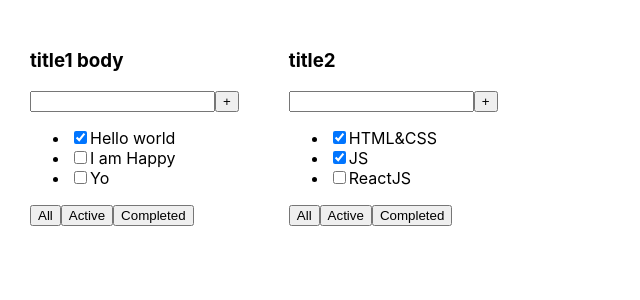
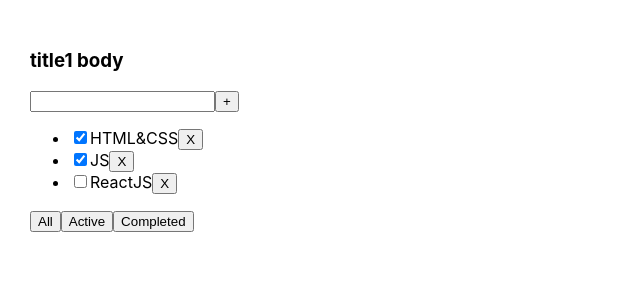
Before and after one commit to AnatoliyPologovoy/todolist, a React (Create React App) app: page / in a window 1280 px wide. Shown: the top 300 px of the page, without its empty margins (0-640 px from the left). Built offline with nearby package versions, Linux system fonts and the light colour scheme.

Commit message:
add usestate

```diff
--- a/src/App.tsx
+++ b/src/App.tsx
@@ -1,4 +1,4 @@
-import React from 'react';
+import React, {useState} from 'react';
 import './App.css';
 import Todolist from "./Todolist";
 
@@ -7,22 +7,27 @@ function App() {
     const h1 = 'title1';
     const h2 = 'title2';
 
-    const tasks1 = [
-        { id: 1, title: "HTML&CSS", isDone: true },
-        { id: 2, title: "JS", isDone: true },
-        { id: 3, title: "ReactJS", isDone: false }
-    ]
-    const tasks2 = [
-        { id: 1, title: "Hello world", isDone: true },
-        { id: 2, title: "I am Happy", isDone: false },
-        { id: 3, title: "Yo", isDone: false }
-    ]
+    let [tasks, setTask] = useState([
+            { id: 1, title: "HTML&CSS", isDone: true },
+            { id: 2, title: "JS", isDone: true },
+            { id: 3, title: "ReactJS", isDone: false }
+        ]
+    )
+
+    const removeTask = (id : number) => {
+        //console.log(id)
+        setTask(tasks.filter(el=> el.id !== id))
+    }
+
 
     return (
-
         <div className="App">
-            <Todolist header={h1} body={'body'} tasks={tasks2}/>
-            <Todolist header={h2} tasks={tasks1}/>
+            <Todolist header={h1}
+                      body={'body'}
+                      tasks={tasks}
+                      removeTask={removeTask}
+                      //filterTasks={filterTasks}
+            />
 
         </div>
     );
--- a/src/Todolist.tsx
+++ b/src/Todolist.tsx
@@ -1,9 +1,11 @@
-import React from "react";
+import React, {useState} from "react";
 
 type PropsType = {
     header : string,
     body? : string, //не обяз св-во
-    tasks:TaskType[] // или Array<TaskType>   дженерик(уточнение) <>
+    tasks: TaskType[], // или Array<TaskType>   дженерик(уточнение) <>
+    removeTask : (value : number)=> void
+    //filterTasks : (stateButton : string)=> void
 }
 
 type TaskType={
@@ -13,9 +15,24 @@ type TaskType={
 }
 
 function Todolist (props:PropsType) {
-    const drawLi = props.tasks.map((el) => {
+    let [filterValue, setFilterValue] = useState('All')
+
+    const filterTasks = (stateButton:string) => {
+        setFilterValue(stateButton);
+    }
+    let data = props.tasks;
+    if (filterValue === 'Active') {
+        data =  data.filter(el => !el.isDone)
+    }
+    if (filterValue === 'Completed') {
+        data = data.filter(el => el.isDone)
+    }
+    const drawLi = data.map((el) => {
             return (
-                <li><input type="checkbox" checked={el.isDone}/><span>{el.title}</span></li>
+                <li key={el.id}><input type="checkbox" checked={el.isDone}/>
+                    <span>{el.title}</span>
+                    <button onClick={()=>props.removeTask(el.id)}>X</button>
+                </li>
             )
         })
 
@@ -29,14 +46,15 @@ function Todolist (props:PropsType) {
             </div>
             <ul>
                 {drawLi}
+
 {/*                <li><input type="checkbox" checked={props.tasks[0].isDone}/> <span>{props.tasks[0].title}</span></li>
                 <li><input type="checkbox" checked={props.tasks[1].isDone}/> <span>{props.tasks[1].title}</span></li>
                 <li><input type="checkbox" checked={props.tasks[2].isDone}/> <span>{props.tasks[2].title}</span></li>*/}
             </ul>
             <div>
-                <button>All</button>
-                <button>Active</button>
-                <button>Completed</button>
+                <button onClick={()=>{filterTasks('All')}}>All</button>
+                <button onClick={()=>{filterTasks('Active')}}>Active</button>
+                <button onClick={()=>{filterTasks('Completed')}}>Completed</button>
             </div>
         </div>
     )
```
